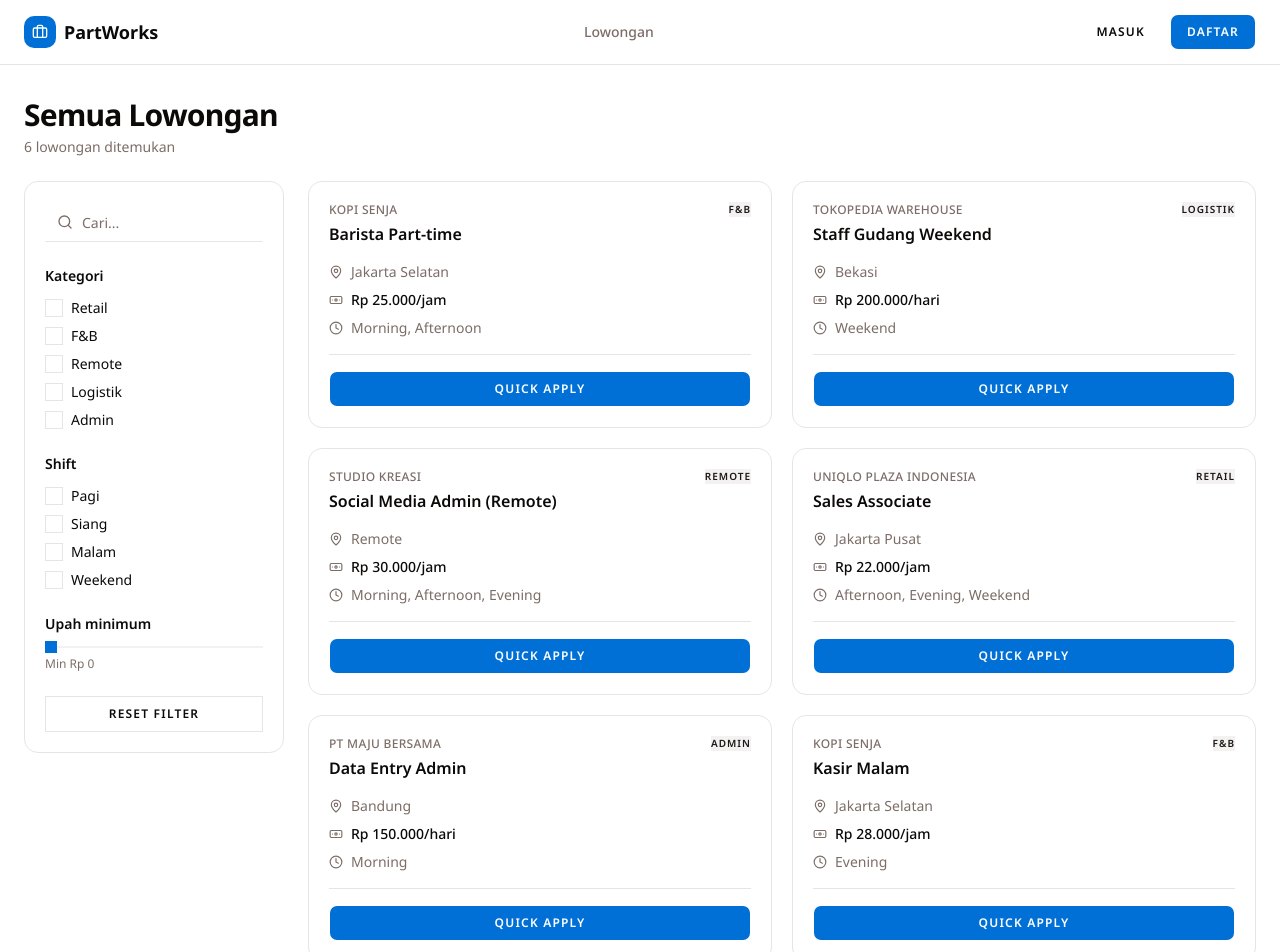
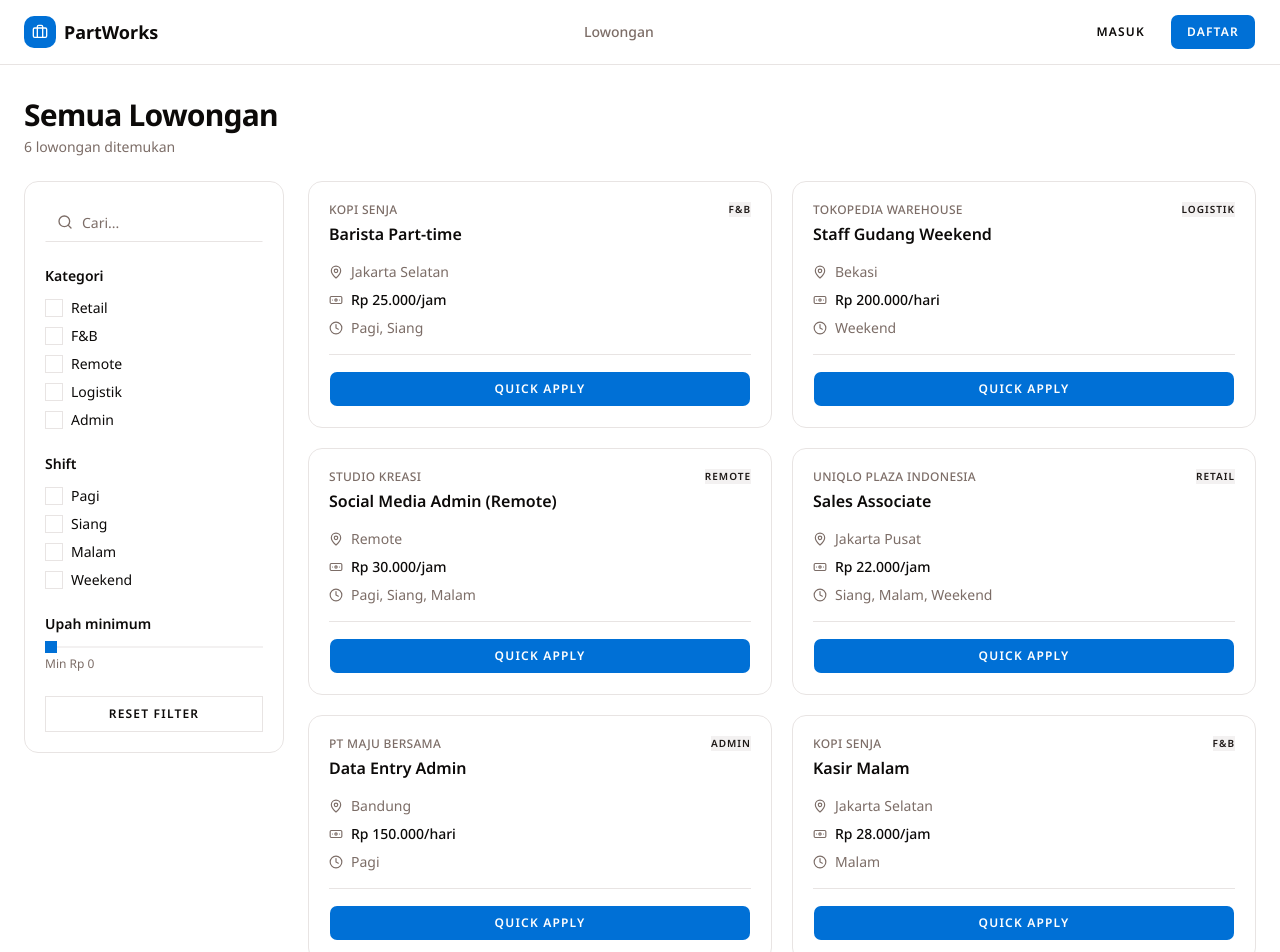
Before and after one commit to TEAM-4-FP-RPL/PartWorks-FE, a Next.js app: page /jobs in a window 1280 px wide. Shown: the top 952 px of the page. Built offline with nearby package versions, Linux system fonts and the light colour scheme; a web font is replaced by a local one.

Commit message:
refactor: seperate logic at jobs page into useJobsFilter hook

```diff
--- a/src/app/jobs/page.tsx
+++ b/src/app/jobs/page.tsx
@@ -1,62 +1,16 @@
 'use client';
 
-import { useMemo, useState } from 'react';
-import { useSearchParams } from 'next/navigation';
 import { Navbar } from '@/components/Navbar';
 import { JobCard } from '@/features/jobs/components/JobCard';
 import { Button } from '@/components/ui/button';
 import Link from 'next/link';
 import { useStore } from '@/store/store';
-import { CATEGORIES, JobCategory } from '@/types/job.type';
-import { Shift } from '@/types/shift.type';
 import JobsSidebar from '@/features/jobs/components/JobsSidebar';
+import { useJobsFilter } from '@/features/jobs/hooks/useJobsFilter';
 
 export default function JobsPage() {
   const { jobs } = useStore();
-  const searchParams = useSearchParams();
-
-  const initialSearch = searchParams.get('q') ?? '';
-  const initialCategory = searchParams.get('category') ?? '';
-  const initialShift = searchParams.get('shift') ?? '';
-
-  const [search, setSearch] = useState(initialSearch);
-  const [category, setCategory] = useState<Set<JobCategory>>(
-    new Set(
-      initialCategory && CATEGORIES.includes(initialCategory as JobCategory)
-        ? [initialCategory as JobCategory]
-        : []
-    )
-  );
-  const [shifts, setShifts] = useState<Set<Shift>>(
-    new Set(initialShift ? [initialShift as Shift] : [])
-  );
-  const [pay, setPay] = useState<number>(0);
-
-  const toggle = <T,>(set: Set<T>, val: T, setter: (s: Set<T>) => void) => {
-    const next = new Set(set);
-    if (next.has(val)) next.delete(val);
-    else next.add(val);
-    setter(next);
-  };
-
-  const filtered = useMemo(() => {
-    return jobs.filter((j) => {
-      if (search && !`${j.title}`.toLowerCase().includes(search.toLowerCase()))
-        return false;
-      if (category.size && !category.has(j.category)) return false;
-      if (shifts.size && !j.shifts.some((s: Shift) => shifts.has(s)))
-        return false;
-      if (pay && j.payRate < pay) return false;
-      return true;
-    });
-  }, [jobs, search, category, shifts, pay]);
-
-  const reset = () => {
-    setSearch('');
-    setCategory(new Set());
-    setShifts(new Set());
-    setPay(0);
-  };
+  const filter = useJobsFilter(jobs);
 
   return (
     <div className="min-h-screen bg-background">
@@ -65,28 +19,28 @@
         <div className="mb-6">
           <h1 className="text-3xl font-bold tracking-tight">Semua Lowongan</h1>
           <p className="mt-1 text-sm text-muted-foreground">
-            {filtered.length} lowongan ditemukan
+            {filter.filtered.length} lowongan ditemukan
           </p>
         </div>
 
         <div className="grid gap-6 lg:grid-cols-[260px_1fr]">
           {/* Sidebar */}
           <JobsSidebar
-            search={search}
-            setSearch={setSearch}
-            category={category}
-            setCategory={setCategory}
-            shifts={shifts}
-            setShifts={setShifts}
-            pay={pay}
-            setPay={setPay}
-            reset={reset}
-            toggle={toggle}
+            search={filter.search}
+            setSearch={filter.setSearch}
+            category={filter.category}
+            setCategory={filter.setCategory}
+            shifts={filter.shifts}
+            setShifts={filter.setShifts}
+            pay={filter.pay}
+            setPay={filter.setPay}
+            reset={filter.reset}
+            toggle={filter.toggle}
           />
 
           {/* Results */}
           <div>
-            {filtered.length === 0 ? (
+            {filter.filtered.length === 0 ? (
               <div className="rounded-xl border border-dashed border-border p-12 text-center">
                 <p className="text-sm text-muted-foreground">
                   Tidak ada lowongan yang cocok dengan filter Anda.
@@ -97,7 +51,7 @@
               </div>
             ) : (
               <div className="grid gap-5 sm:grid-cols-2">
-                {filtered.map((job) => (
+                {filter.filtered.map((job) => (
                   <JobCard key={job.id} job={job} />
                 ))}
               </div>
--- /dev/null
+++ b/src/features/jobs/hooks/useJobsFilter.ts
@@ -0,0 +1,73 @@
+import { Job } from '@/types/job.type';
+import { CATEGORIES, JobCategory } from '@/types/job.type';
+import { Shift } from '@/types/shift.type';
+import { useCallback, useMemo, useState } from 'react';
+import { useSearchParams } from 'next/navigation';
+
+export function useJobsFilter(jobs: Job[]) {
+  const searchParams = useSearchParams();
+  const initialSearch = searchParams.get('q') ?? '';
+  const initialCategory = searchParams.get('category') ?? '';
+  const initialShift = searchParams.get('shift') ?? '';
+
+  const [search, setSearch] = useState(initialSearch);
+  const [category, setCategory] = useState<Set<JobCategory>>(
+    new Set(
+      initialCategory && CATEGORIES.includes(initialCategory as JobCategory)
+        ? [initialCategory as JobCategory]
+        : []
+    )
+  );
+  const [shifts, setShifts] = useState<Set<Shift>>(
+    new Set(initialShift ? [initialShift as Shift] : [])
+  );
+  const [pay, setPay] = useState<number>(0);
+
+  /*
+    Toggle = fungsi untuk add atau remove sebuah value dari set yang kemudian
+    digunakan untuk filtering jobs
+  */
+
+  const toggle = useCallback(
+    <T>(set: Set<T>, val: T, setter: (s: Set<T>) => void) => {
+      const next = new Set(set);
+      if (next.has(val)) next.delete(val);
+      else next.add(val);
+      setter(next);
+    },
+    []
+  );
+
+  const filtered = useMemo(() => {
+    return jobs.filter((j) => {
+      if (search && !`${j.title}`.toLowerCase().includes(search.toLowerCase()))
+        return false;
+      if (category.size && !category.has(j.category)) return false;
+      if (shifts.size && !j.shifts.some((s: Shift) => shifts.has(s)))
+        return false;
+      if (pay && j.payRate < pay) return false;
+      return true;
+    });
+  }, [jobs, search, category, shifts, pay]);
+
+  const reset = () => {
+    setSearch('');
+    setCategory(new Set());
+    setShifts(new Set());
+    setPay(0);
+  };
+
+  return {
+    search,
+    setSearch,
+    category,
+    setCategory,
+    shifts,
+    setShifts,
+    pay,
+    setPay,
+    filtered,
+    reset,
+    toggle,
+  };
+}
--- a/src/store/store.ts
+++ b/src/store/store.ts
@@ -1,5 +1,6 @@
+import { Application } from '@/types/application.type';
+import { Job, Role } from '@/types/job.type';
 import { useSyncExternalStore } from 'react';
-import type { Application, Job, Role } from '@/types/shift.type';
 
 const SEED_JOBS: Job[] = [
   {
@@ -18,7 +19,7 @@
     ],
     payRate: 25000,
     payType: 'hourly',
-    shifts: ['morning', 'afternoon'],
+    shifts: ['pagi', 'siang'],
     duration: '3 bulan',
     createdAt: '2025-04-20T08:00:00Z',
   },
@@ -54,7 +55,7 @@
     ],
     payRate: 30000,
     payType: 'hourly',
-    shifts: ['morning', 'afternoon', 'evening'],
+    shifts: ['pagi', 'siang', 'malam'],
     duration: '2 bulan',
     createdAt: '2025-04-23T09:00:00Z',
   },
@@ -70,7 +71,7 @@
     requirements: ['Min. SMA', 'Penampilan rapi', 'Suka fashion'],
     payRate: 22000,
     payType: 'hourly',
-    shifts: ['afternoon', 'evening', 'weekend'],
+    shifts: ['siang', 'malam', 'weekend'],
     duration: '3 bulan',
     createdAt: '2025-04-21T11:00:00Z',
   },
@@ -86,7 +87,7 @@
     requirements: ['Mahir Excel', 'Teliti', 'Bisa MS Office'],
     payRate: 150000,
     payType: 'daily',
-    shifts: ['morning'],
+    shifts: ['pagi'],
     duration: '2 minggu',
     createdAt: '2025-04-19T07:00:00Z',
   },
@@ -101,7 +102,7 @@
     requirements: ['Jujur', 'Tahan begadang', 'Domisili dekat'],
     payRate: 28000,
     payType: 'hourly',
-    shifts: ['evening'],
+    shifts: ['malam'],
     duration: '1 bulan',
     createdAt: '2025-04-23T15:00:00Z',
   },
--- a/src/types/shift.type.ts
+++ b/src/types/shift.type.ts
@@ -1,9 +1,9 @@
-export type Shift = 'all' | 'morning' | 'afternoon' | 'evening' | 'weekend';
+export type Shift = 'all' | 'pagi' | 'siang' | 'malam' | 'weekend';
 
 export const SHIFTS: { value: Shift; label: string }[] = [
-  { value: 'morning', label: 'Pagi' },
-  { value: 'afternoon', label: 'Siang' },
-  { value: 'evening', label: 'Malam' },
+  { value: 'pagi', label: 'Pagi' },
+  { value: 'siang', label: 'Siang' },
+  { value: 'malam', label: 'Malam' },
   { value: 'weekend', label: 'Weekend' },
 ];
 export const DAYS = ['Sen', 'Sel', 'Rab', 'Kam', 'Jum', 'Sab', 'Min'];
```
